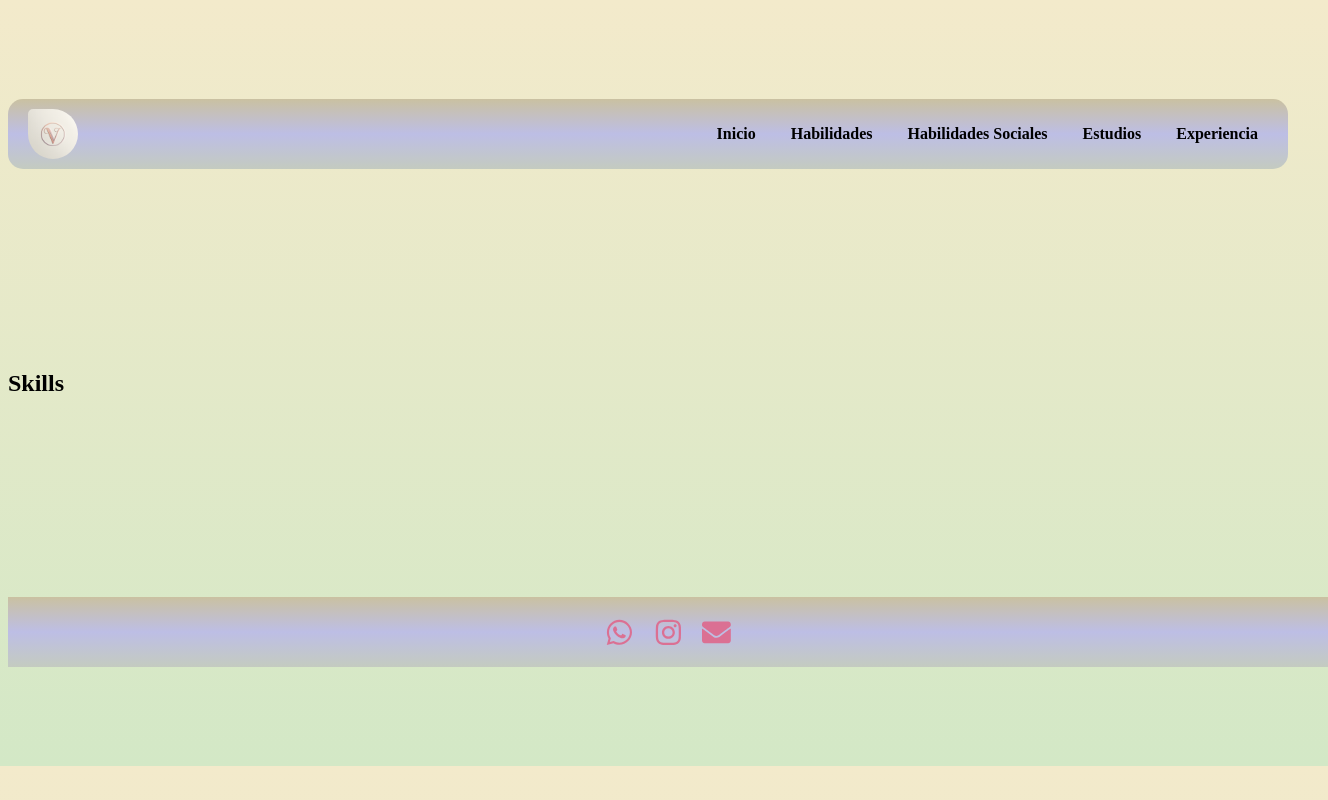
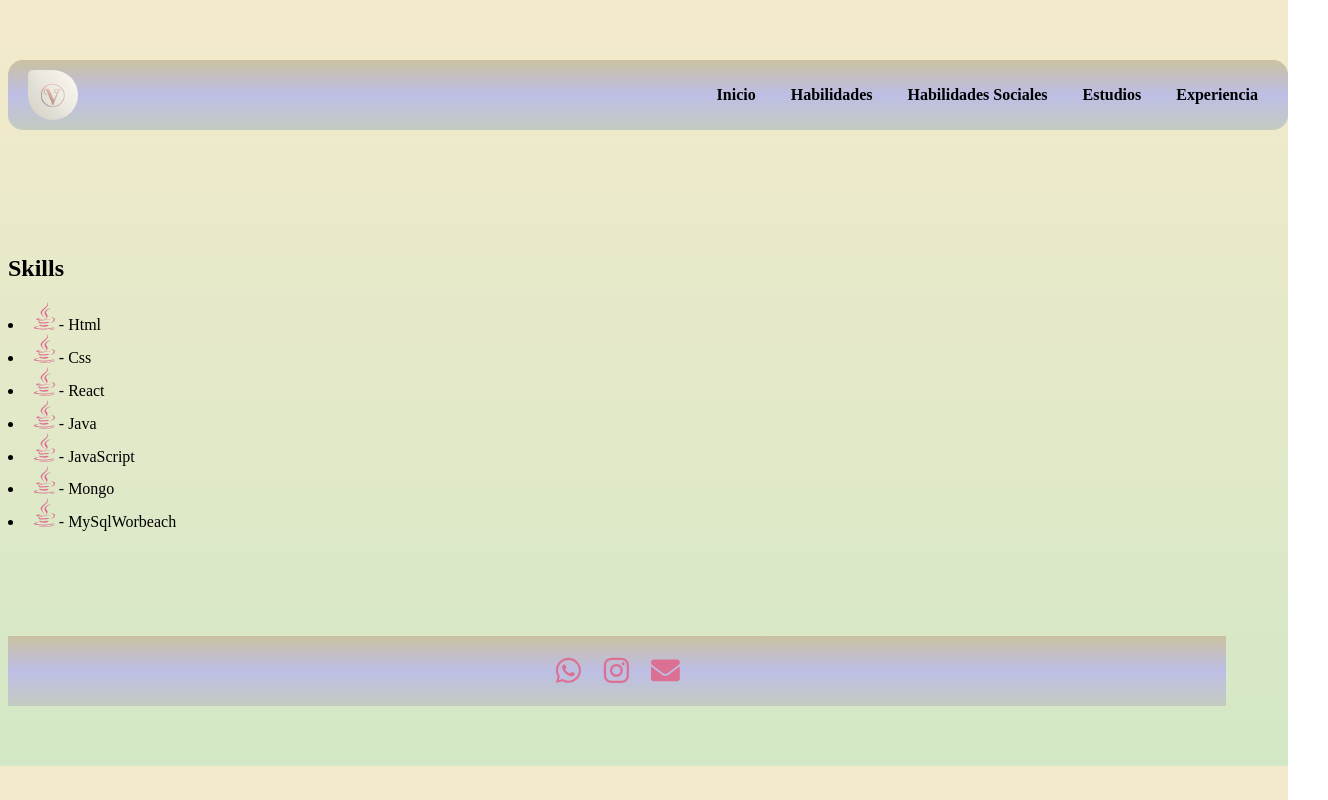
Before and after one commit to ValeriaPache/Portafolio_React_Valeria_Pacheco, a React (Vite) app: page /skills in a window 1280 px wide. Shown: the whole page, 1328 px wide, since content can reach past the window. Built offline with nearby package versions, Linux system fonts and the light colour scheme.

Commit message:
Created the page Skills with Styles

```diff
--- a/src/components/Layouts/Footer/Footer.css
+++ b/src/components/Layouts/Footer/Footer.css
@@ -9,7 +9,7 @@
     display: flex;
     justify-content: center;
     align-items: center;
-    width: 100%;
+    width: 92%;
   }
 
   .footer-links {
--- a/src/components/Layouts/Header/Header.jsx
+++ b/src/components/Layouts/Header/Header.jsx
@@ -17,11 +17,11 @@ export const Header = () => {
       </button>
       {/* Menú de navegación */}
       <nav className={`nav-links ${menuOpen ? "open" : ""}`}>
-        <NavLink to="/">Inicio</NavLink>
-        <NavLink to="/skills">Habilidades</NavLink>
-        <NavLink to="/socialSkills">Habilidades Sociales</NavLink>
-        <NavLink to="/studies">Estudios</NavLink>
-        <NavLink to="/experiences">Experiencia</NavLink>
+        <NavLink to="/" onClick={() => setMenuOpen(false)}>Inicio</NavLink>
+        <NavLink to="/skills" onClick={() => setMenuOpen(false)}>Habilidades</NavLink>
+        <NavLink to="/socialSkills" onClick={() => setMenuOpen(false)}>Habilidades Sociales</NavLink>
+        <NavLink to="/studies" onClick={() => setMenuOpen(false)}>Estudios</NavLink>
+        <NavLink to="/experiences" onClick={() => setMenuOpen(false)}>Experiencia</NavLink>
       </nav>
     </header>
   )
--- a/src/components/Layouts/Header/StylesHeader.css
+++ b/src/components/Layouts/Header/StylesHeader.css
@@ -63,7 +63,8 @@
       position: absolute;
       top: 60px;
       left: 0;
-      background: cyan;
+      background: white;
+      opacity: 10;
       width: 100%;
       text-align: center;
       padding: 10px;
--- /dev/null
+++ b/src/components/Pages/Skills/Skills.css
@@ -0,0 +1,3 @@
+a {
+    all: unset;
+}
--- a/src/components/Pages/Skills/Skills.jsx
+++ b/src/components/Pages/Skills/Skills.jsx
@@ -1,9 +1,47 @@
 import React from 'react'
+import { FaJava } from "react-icons/fa";
+import './Skills.css'
 
 export const Skills = () => {
   return (
     <div>
       <h2>Skills</h2>
+
+      <li>
+        <a href="" target="_blank" rel="noopener noreferrer">
+          <FaJava className="icon"/>- Html
+        </a>
+      </li>
+      <li>
+        <a href="" target="_blank" rel="noopener noreferrer">
+          <FaJava className="icon"/>- Css
+        </a>
+      </li>
+      <li>
+        <a href="" target="_blank" rel="noopener noreferrer">
+          <FaJava className="icon"/>- React
+        </a>
+      </li>
+      <li>
+        <a href="" target="_blank" rel="noopener noreferrer">
+          <FaJava className="icon"/>- Java
+        </a>
+      </li>
+      <li>
+        <a href="" target="_blank" rel="noopener noreferrer">
+          <FaJava className="icon"/>- JavaScript
+        </a>
+      </li>
+      <li>
+        <a href="" target="_blank" rel="noopener noreferrer">
+          <FaJava className="icon"/>- Mongo
+        </a>
+      </li>
+      <li>
+        <a href="" target="_blank" rel="noopener noreferrer">
+          <FaJava className="icon"/>- MySqlWorbeach
+        </a>
+      </li>
     </div>
   )
 }
```
